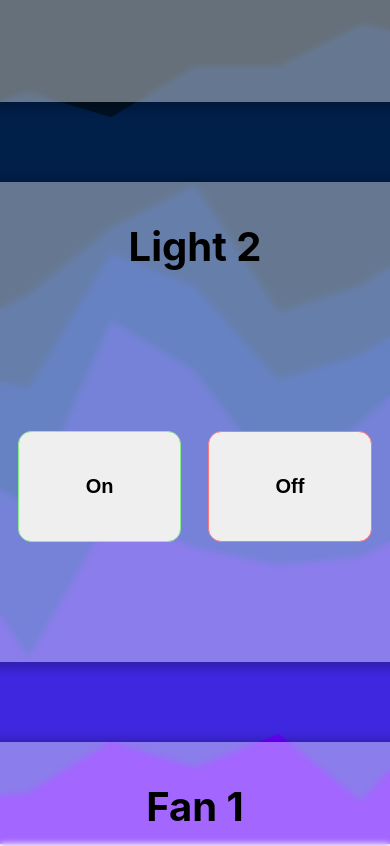
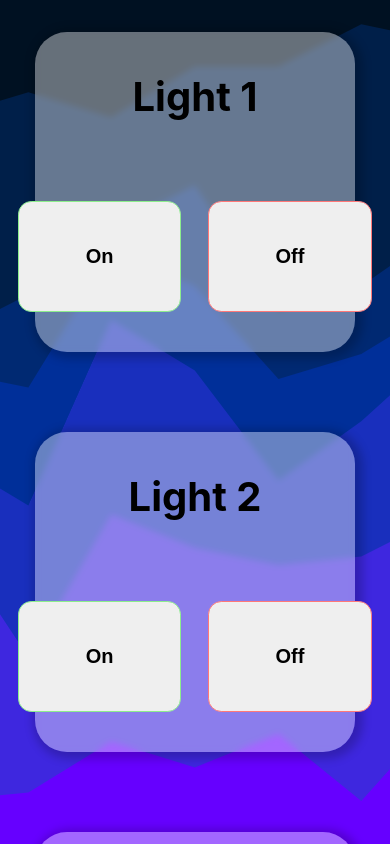
Before and after one commit to Tanyk2004/home-automation, a React (Create React App) app in the folder frontend-service/: page / in a window 390 px wide. Shown: the top 846 px of the page. Built offline with nearby package versions, Linux system fonts and the light colour scheme.

Commit message:
mobile support

```diff
--- a/frontend-service/src/pages/Homepage.tsx
+++ b/frontend-service/src/pages/Homepage.tsx
@@ -30,7 +30,7 @@ function Homepage() {
       width: '100vw',
       height: '100vh',
       display: 'flex',
-      flexDirection: 'row',
+      flexDirection: 'column',
       flexWrap: 'wrap',
       alignContent: 'center',
       justifyContent: 'center',
--- a/frontend-service/src/styles/components/basecard.css
+++ b/frontend-service/src/styles/components/basecard.css
@@ -12,6 +12,22 @@
   box-shadow: 3px 2px 10px 5px rgba(0, 0, 0, 0.2);
   /* background-color: var(--card-background-color); */
   backdrop-filter: blur(3px);
+}
+
+@media ( max-width: 600px) {
+  .baseCardContainer {
+    height: 20em;
+    width: 20em;
+  }
+
+  .cardTitle {
+    font-size: 1.5em;
+  }
+
+  .cardButton {
+    margin: 0 0.1em;
+    padding: 0.5em 1em;
+  }
 }
 
 .on{
@@ -42,6 +58,11 @@
   border-radius: 1em;
 }
 
+.cardButton:click {
+  transform: scale(0.9);
+  transition: 0.3s;
+}
+
 .cardButton:hover {
   cursor: pointer;
   transition: 0.3s;
```
